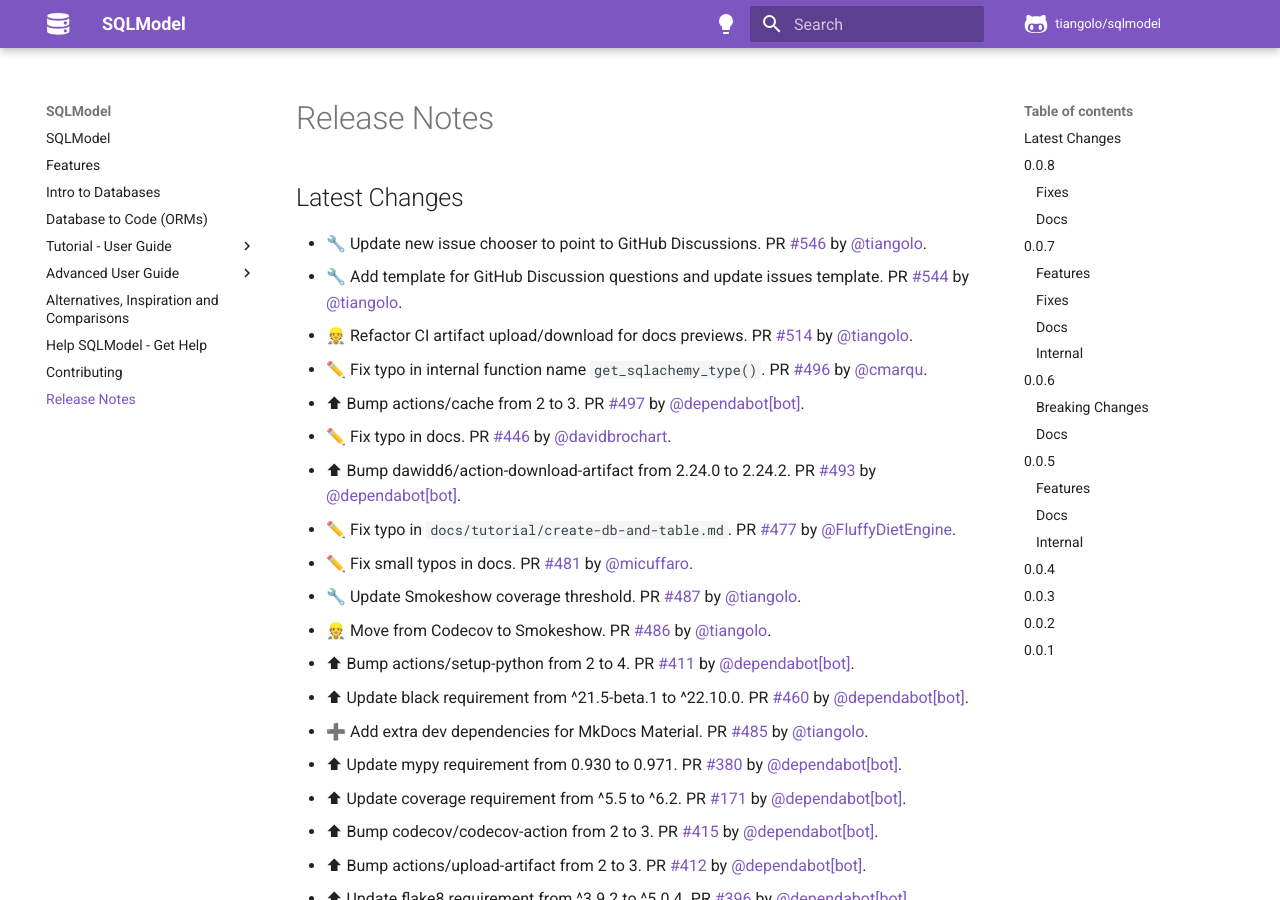
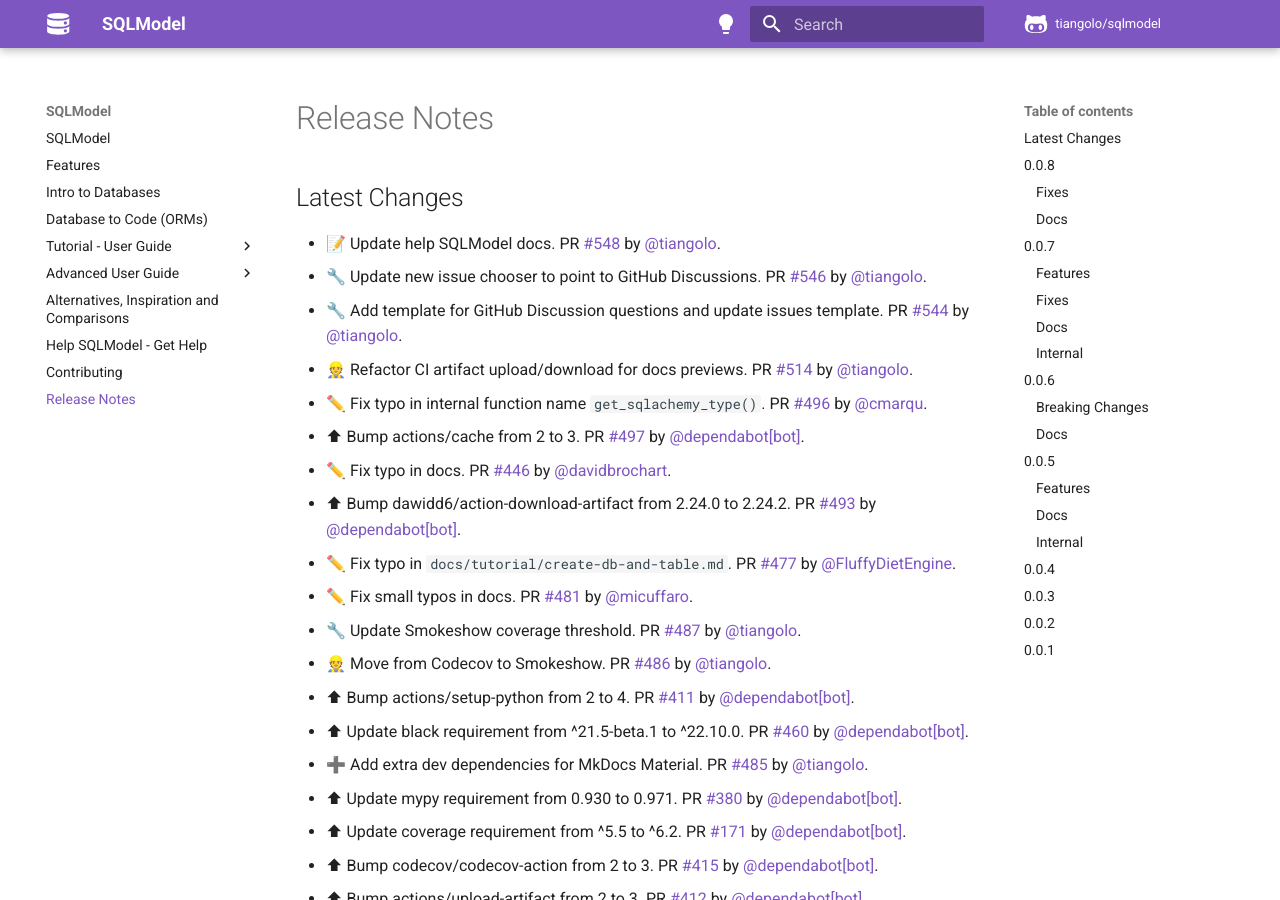
Before and after one commit to sztrakabalint/fastapi-sqlmodel, an MkDocs documentation site: the page built from docs/release-notes.md, in a window 1280 px wide and 900 px high. Built offline with MkDocs 1.6.1 and Material for MkDocs 9.7.7, drawn with Linux system fonts in a browser that asks for light colours; comment, search, counter and statistics services are not loaded.

Commit message:
📝 Update release notes

```diff
--- a/docs/release-notes.md
+++ b/docs/release-notes.md
@@ -2,6 +2,7 @@
 
 ## Latest Changes
 
+* 📝 Update help SQLModel docs. PR [#548](https://github.com/tiangolo/sqlmodel/pull/548) by [@tiangolo](https://github.com/tiangolo).
 * 🔧 Update new issue chooser to point to GitHub Discussions. PR [#546](https://github.com/tiangolo/sqlmodel/pull/546) by [@tiangolo](https://github.com/tiangolo).
 * 🔧 Add template for GitHub Discussion questions and update issues template. PR [#544](https://github.com/tiangolo/sqlmodel/pull/544) by [@tiangolo](https://github.com/tiangolo).
 * 👷 Refactor CI artifact upload/download for docs previews. PR [#514](https://github.com/tiangolo/sqlmodel/pull/514) by [@tiangolo](https://github.com/tiangolo).
```
